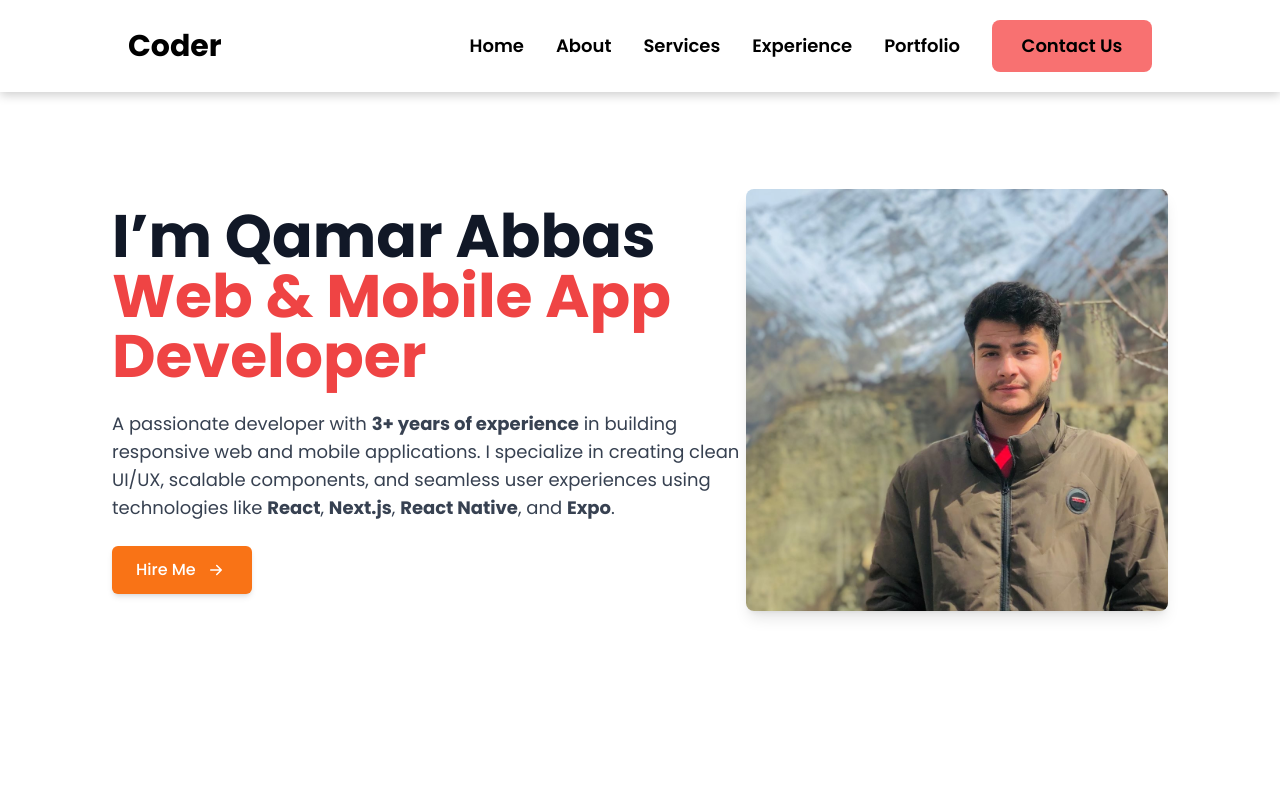
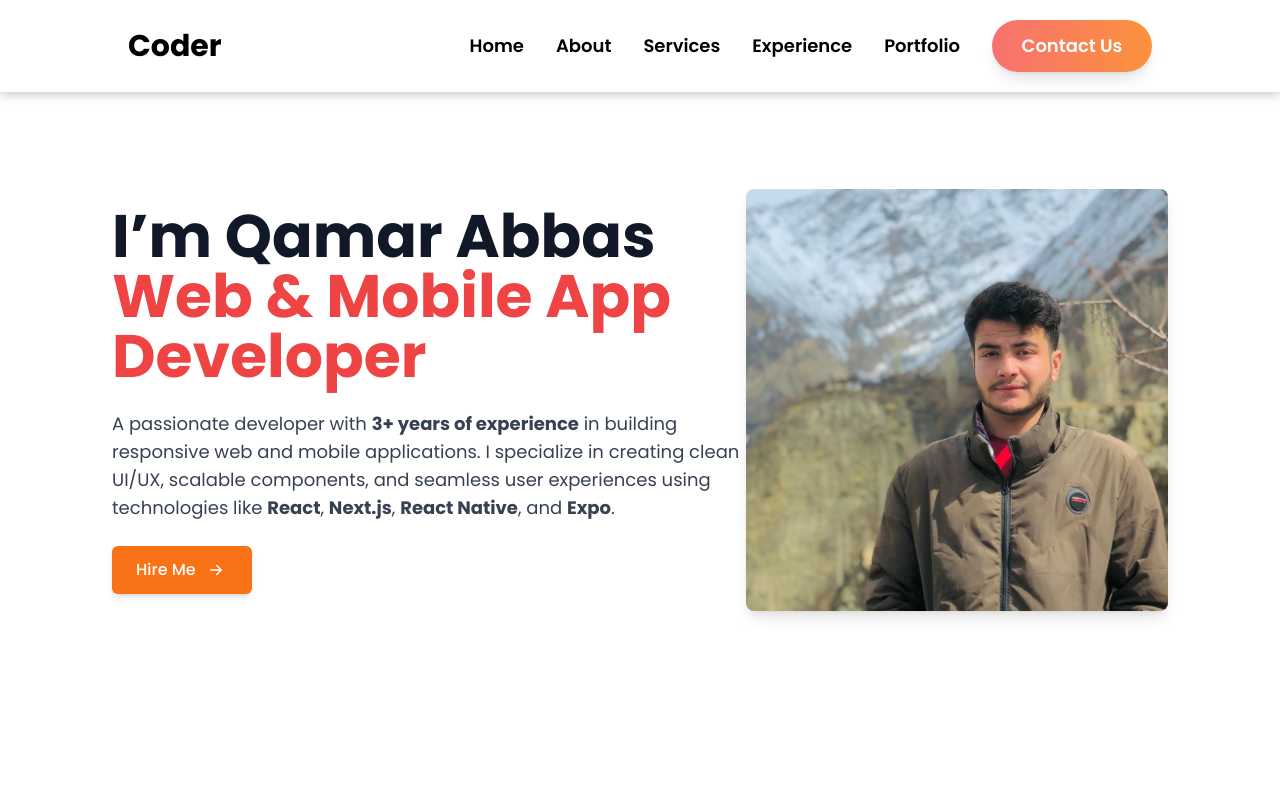
Before and after one commit to qamarabbas01/My-portfolio, a Next.js app: page / in a window 1280 px wide. Shown: the top 800 px of the page. Built offline with nearby package versions, Linux system fonts and the light colour scheme.

Commit message:
ubgrade ui

```diff
--- a/app/components/Navbar.tsx
+++ b/app/components/Navbar.tsx
@@ -33,9 +33,8 @@ const Navbar = () => {
               <Link
                 key={section}
                 href={section}
-                className={`hover:text-orange-400 transition-all duration-200 cursor-pointer font-semibold ${
-                  isActive(section) ? "text-orange-400" : ""
-                }`}
+                className={`hover:text-orange-400 transition-all duration-200 cursor-pointer font-semibold ${isActive(section) ? "text-orange-400" : ""
+                  }`}
               >
                 {section.replace("#", "").replace(/^\w/, (c) => c.toUpperCase())}
               </Link>
@@ -43,7 +42,7 @@ const Navbar = () => {
           )}
           <Link
             href="https://www.linkedin.com/in/qamar-abbas-7a39902b6/"
-            className="rounded-lg bg-red-400 p-3 hover:bg-orange-400 transition-colors duration-300 cursor-pointer font-semibold w-40 text-center"
+            className="rounded-full bg-gradient-to-r from-red-400 to-orange-400 p-3 hover:from-orange-400 hover:to-red-400 transition-all duration-300 cursor-pointer font-semibold w-40 text-center text-white shadow-lg"
           >
             Contact Us
           </Link>
@@ -69,9 +68,8 @@ const Navbar = () => {
       </div>
 
       <div
-        className={`transform ${
-          menu ? "translate-x-0" : "translate-x-full"
-        } lg:hidden flex flex-col absolute bg-black text-white left-0 top-20 font-semibold text-2xl text-center z-10 pt-8 gap-8 w-full h-fit transition-transform duration-500 ease-in-out`}
+        className={`transform ${menu ? "translate-x-0" : "translate-x-full"
+          } lg:hidden flex flex-col absolute bg-black text-white left-0 top-20 font-semibold text-2xl text-center z-10 pt-8 gap-8 w-full h-fit transition-transform duration-500 ease-in-out`}
       >
         {[
           "#home",
--- a/app/components/Portfolio.tsx
+++ b/app/components/Portfolio.tsx
@@ -16,7 +16,7 @@ const projects = [
     link: "https://gilgit.app",
   },
   {
-    title: "GilgitApp Shops Portal",
+    title: "GilgitApp Shops",
     description: "Manage your local business online with ease.",
     image: Project2,
     link: "https://shops.gilgit.app/login",
```
